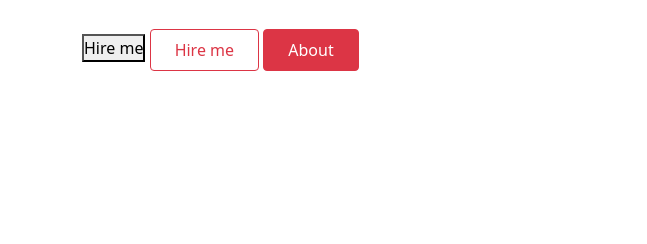
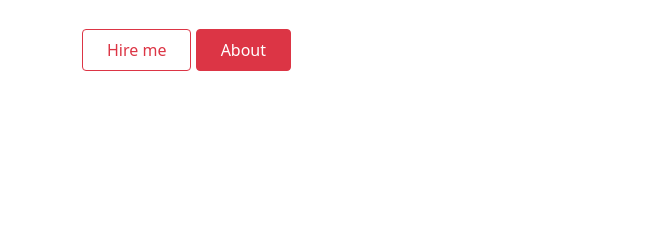
Before and after one commit to rerhine/rerhine.github.io, a plain HTML site: page index.html in a window 1280 px wide. Shown: the part 439-683 px from the top of the page, 0-647 px from the left. Drawn offline with nearby package versions, Linux system fonts and the light colour scheme.

Commit message:
Update index.html

```diff
--- a/index.html
+++ b/index.html
@@ -55,7 +55,6 @@
                     <h3 class="text-danger">COMPUTER ENGINEERING</h3>
                     <h1 class="display-1 fw-bold">I'M RHINE<br>PATEÑO</h1>
                     <div class="buttons mt-4">
-                        <button onclick="location.href='pictures/Resume.pdf'">Hire me</button>
                         <button class="btn btn-outline-danger px-4 py-2">Hire me</button>
                         <button class="btn btn-danger text-white px-4 py-2">About</button>
                     </div>
```
